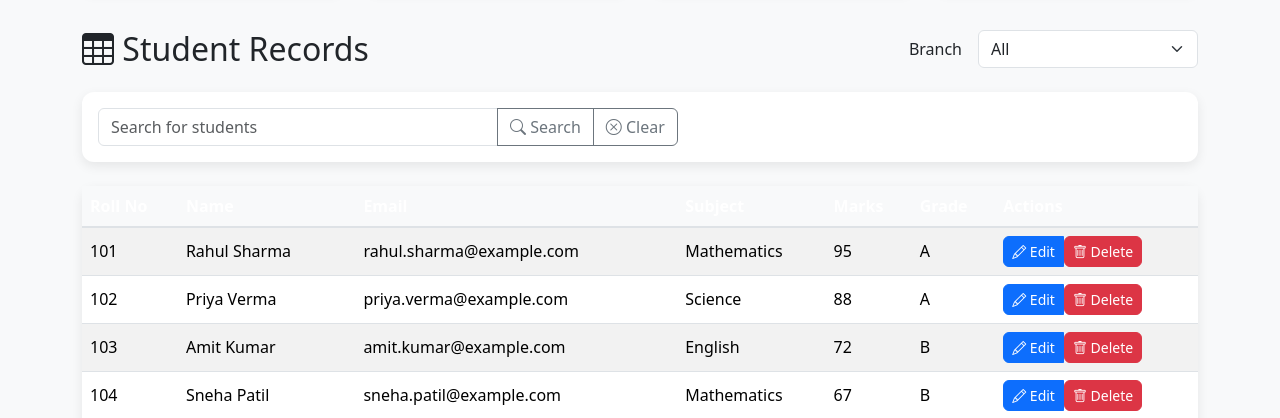
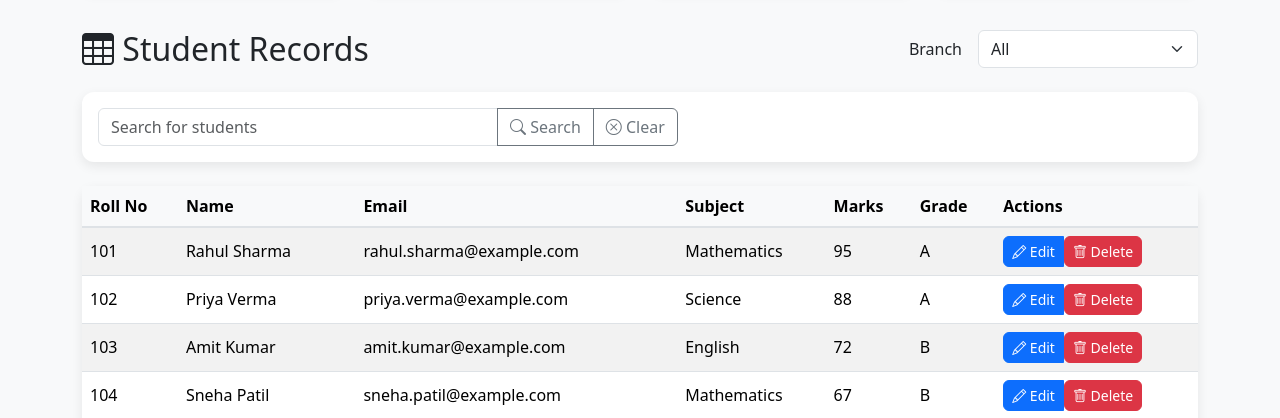
Before and after one commit to SantoshM09/student-marks-recorder, a Flask app: page /dashboard in a window 1280 px wide. Shown: the part 189-607 px from the top of the page. Run offline with Flask 3, Linux system fonts and the light colour scheme; a user stored in the database is signed in; data comes from the database, SQL or seed files in the repository; both versions use the stored data as it was after the commit.

Commit message:
changed the colour for the table

```diff
--- a/Templates/dashboard.html
+++ b/Templates/dashboard.html
@@ -94,7 +94,7 @@
   <div class="card-body p-0">
     <div class="table-responsive">
       <table class="table table-striped table-hover mb-0" id="studentsTable">
-        <thead class="table-dark">
+        <thead class="table-light">
           <tr>
             <th scope="col">Roll No</th>
             <th scope="col">Name</th>
```
Also changed, not shown: database.db.
